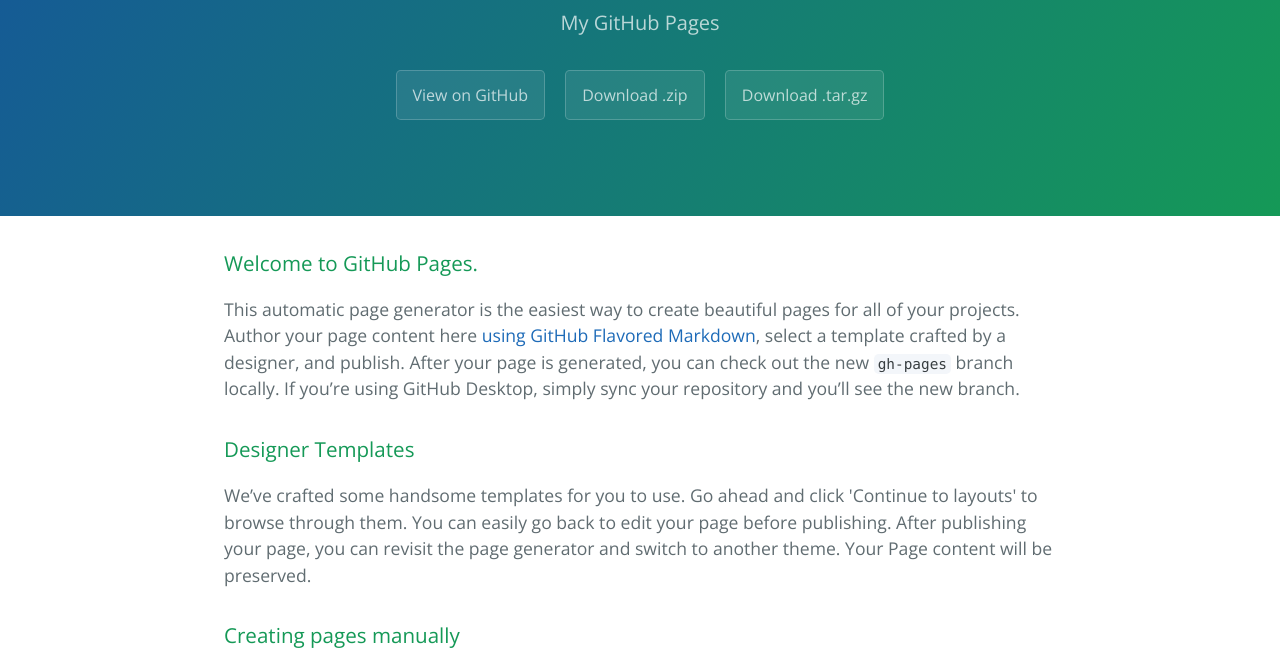
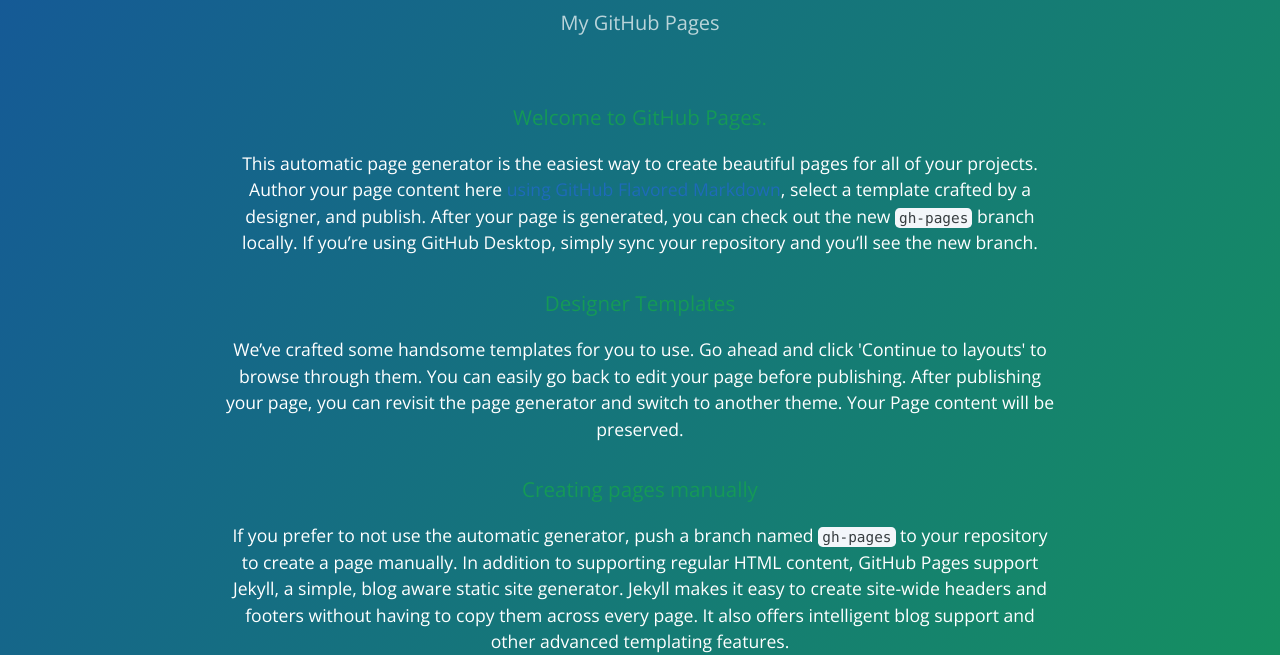
Before and after one commit to Ansux/GitHub-Pages, a plain HTML site: page index.html in a window 1280 px wide. Shown: the part 167-822 px from the top of the page. Drawn offline with nearby package versions, Linux system fonts and the light colour scheme.

Commit message:
Delete the download tools！

```diff
--- a/index.html
+++ b/index.html
@@ -13,11 +13,6 @@
     <section class="page-header">
       <h1 class="project-name">Blog</h1>
       <h2 class="project-tagline">My GitHub Pages</h2>
-      <a href="https://github.com/Ansux/blog" class="btn">View on GitHub</a>
-      <a href="https://github.com/Ansux/blog/zipball/master" class="btn">Download .zip</a>
-      <a href="https://github.com/Ansux/blog/tarball/master" class="btn">Download .tar.gz</a>
-    </section>
-
     <section class="main-content">
       <h3>
 <a id="welcome-to-github-pages" class="anchor" href="#welcome-to-github-pages" aria-hidden="true"><span class="octicon octicon-link"></span></a>Welcome to GitHub Pages.</h3>
```
